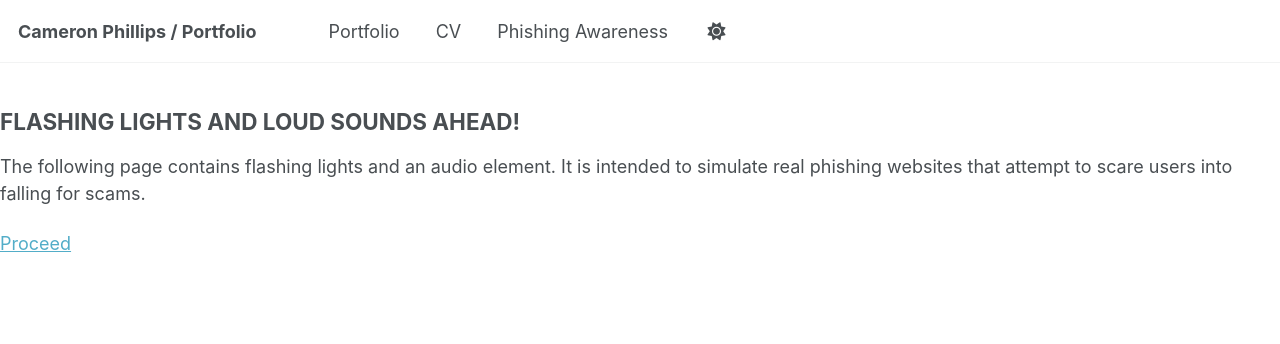
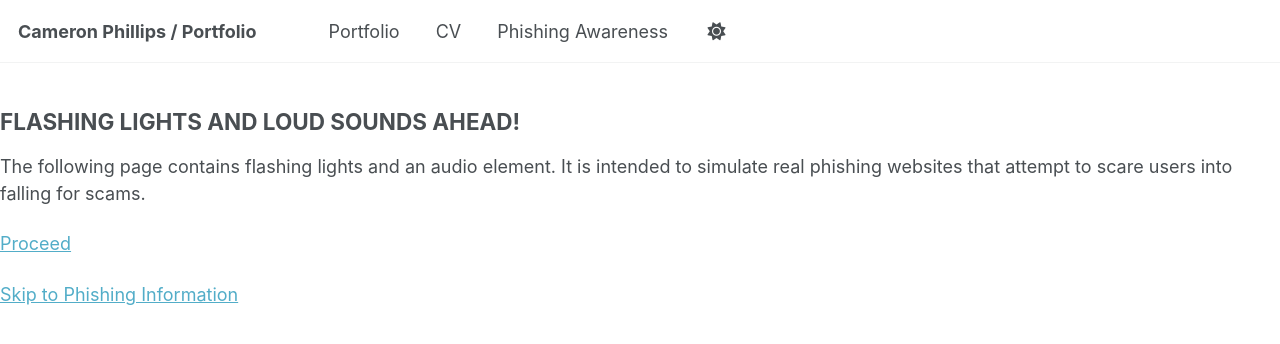
Before and after one commit to phillipsc2/portfolio-phillipsc2, a Jekyll site: the page built from _pages/awareness-warning.md, in a window 1280 px wide. Shown: the top 344 px of the page. Built offline with Jekyll 4.4.1, drawn with Linux system fonts in a browser that asks for light colours.

Commit message:
Update awareness-warning.md

```diff
--- a/_pages/awareness-warning.md
+++ b/_pages/awareness-warning.md
@@ -8,3 +8,5 @@ author_profile: false
 The following page contains flashing lights and an audio element. It is intended to simulate real phishing websites that attempt to scare users into falling for scams.
 
 [Proceed](awareness)
+
+[Skip to Phishing Information](awareness-info)
```
